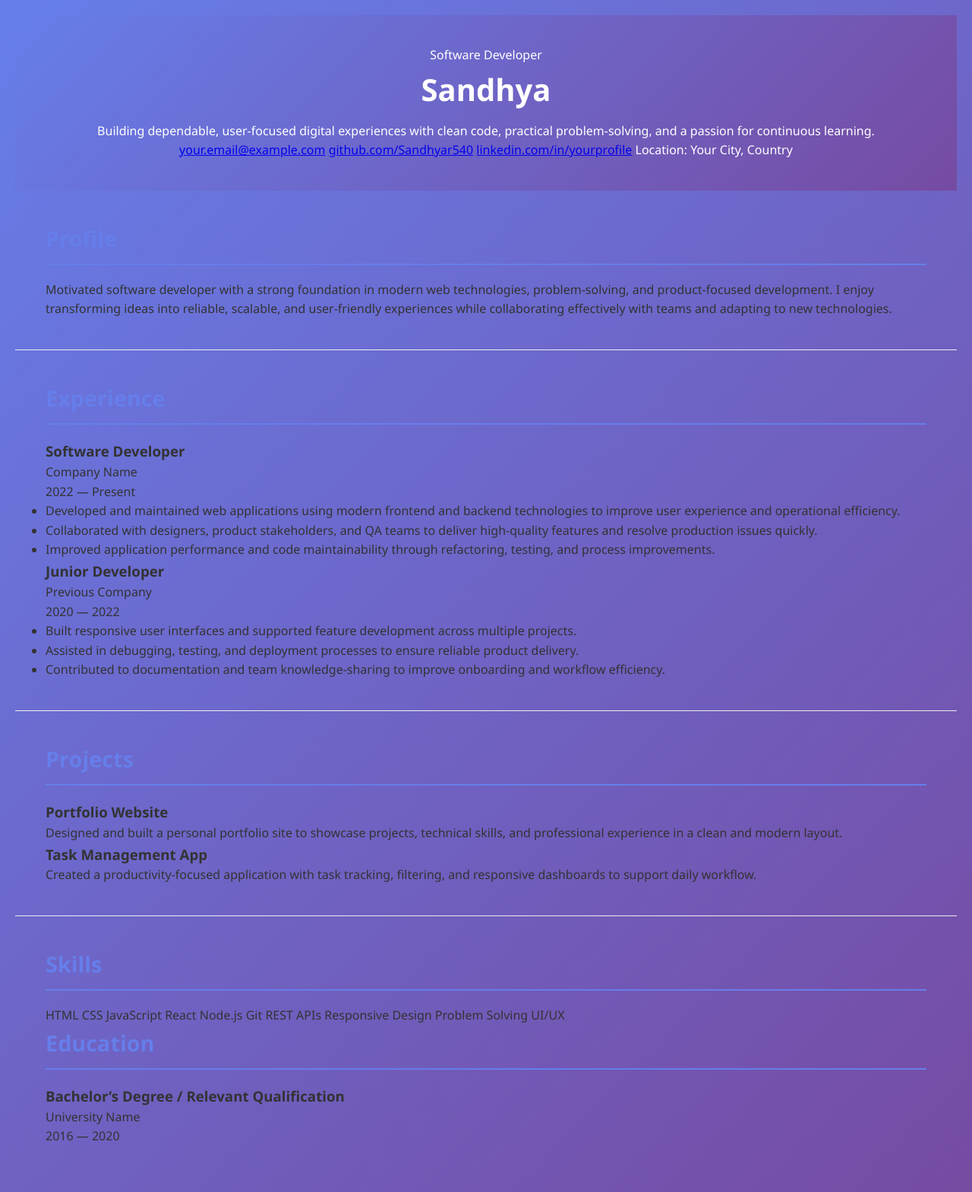
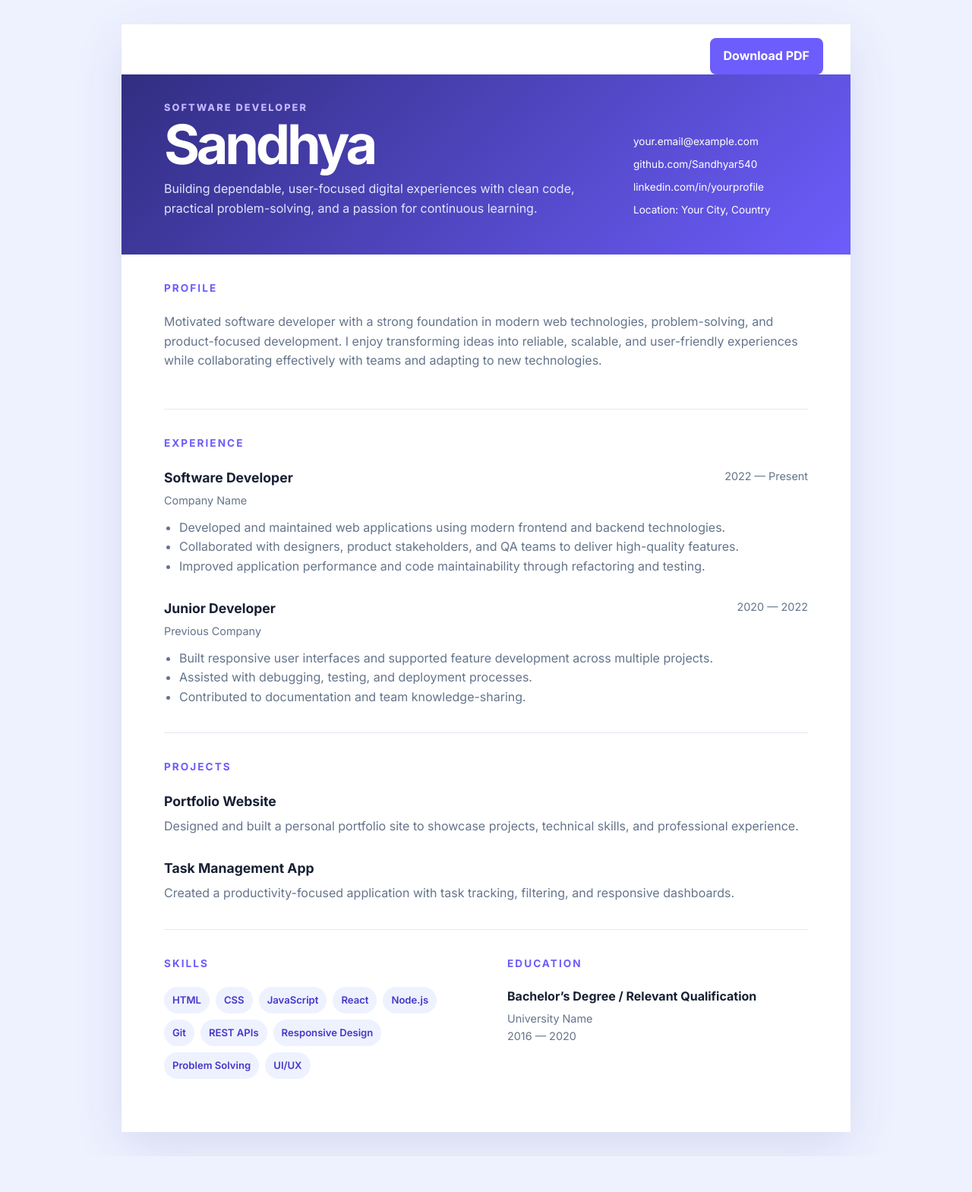
Before and after one commit to Sandhyar540/Sandhya, a plain HTML site: page index.html in a window 1280 px wide. Shown: the whole page at 76% size. After the commit the page ends 1522 px from the top, so only its background shows below. Drawn offline with Linux system fonts and the light colour scheme.

Commit message:
Add print-to-PDF download button and print stylesheet

```diff
--- a/index.html
+++ b/index.html
@@ -3,31 +3,25 @@
   <head>
     <meta charset="UTF-8" />
     <meta name="viewport" content="width=device-width, initial-scale=1.0" />
-    <meta
-      name="description"
-      content="Professional resume for Sandhya - Software Developer"
-    />
+    <meta name="description" content="Professional resume for Sandhya - Software Developer" />
     <title>Sandhya | Resume</title>
     <link rel="preconnect" href="https://fonts.googleapis.com" />
     <link rel="preconnect" href="https://fonts.gstatic.com" crossorigin />
-    <link
-      href="https://fonts.googleapis.com/css2?family=Inter:wght@400;500;600;700;800&display=swap"
-      rel="stylesheet"
-    />
+    <link href="https://fonts.googleapis.com/css2?family=Inter:wght@400;500;600;700;800&display=swap" rel="stylesheet" />
     <link rel="stylesheet" href="styles.css" />
   </head>
   <body>
     <div class="page-shell">
+      <div class="toolbar" aria-label="Resume actions">
+        <button type="button" class="print-button" onclick="window.print()">Download PDF</button>
+      </div>
+
       <header class="hero">
         <div class="hero__content">
           <p class="eyebrow">Software Developer</p>
           <h1>Sandhya</h1>
-          <p class="tagline">
-            Building dependable, user-focused digital experiences with clean code,
-            practical problem-solving, and a passion for continuous learning.
-          </p>
+          <p class="tagline">Building dependable, user-focused digital experiences with clean code, practical problem-solving, and a passion for continuous learning.</p>
         </div>
-
         <div class="hero__meta">
           <a href="mailto:your.email@example.com">your.email@example.com</a>
           <a href="https://github.com/Sandhyar540" target="_blank" rel="noreferrer">github.com/Sandhyar540</a>
@@ -38,133 +32,31 @@
 
       <main class="resume">
         <section class="section">
-          <div class="section__title-wrap">
-            <h2>Profile</h2>
-          </div>
-          <p class="plain-text">
-            Motivated software developer with a strong foundation in modern web
-            technologies, problem-solving, and product-focused development. I enjoy
-            transforming ideas into reliable, scalable, and user-friendly
-            experiences while collaborating effectively with teams and adapting to
-            new technologies.
-          </p>
+          <h2>Profile</h2>
+          <p>Motivated software developer with a strong foundation in modern web technologies, problem-solving, and product-focused development. I enjoy transforming ideas into reliable, scalable, and user-friendly experiences while collaborating effectively with teams and adapting to new technologies.</p>
         </section>
 
         <section class="section">
-          <div class="section__title-wrap">
-            <h2>Experience</h2>
-          </div>
-
+          <h2>Experience</h2>
           <article class="entry">
-            <div class="entry__header">
-              <div>
-                <h3>Software Developer</h3>
-                <p class="entry__company">Company Name</p>
-              </div>
-              <span class="entry__date">2022 — Present</span>
-            </div>
-            <ul>
-              <li>
-                Developed and maintained web applications using modern frontend and
-                backend technologies to improve user experience and operational
-                efficiency.
-              </li>
-              <li>
-                Collaborated with designers, product stakeholders, and QA teams to
-                deliver high-quality features and resolve production issues quickly.
-              </li>
-              <li>
-                Improved application performance and code maintainability through
-                refactoring, testing, and process improvements.
-              </li>
-            </ul>
+            <div class="entry__header"><div><h3>Software Developer</h3><p class="entry__company">Company Name</p></div><span class="entry__date">2022 — Present</span></div>
+            <ul><li>Developed and maintained web applications using modern frontend and backend technologies.</li><li>Collaborated with designers, product stakeholders, and QA teams to deliver high-quality features.</li><li>Improved application performance and code maintainability through refactoring and testing.</li></ul>
           </article>
-
           <article class="entry">
-            <div class="entry__header">
-              <div>
-                <h3>Junior Developer</h3>
-                <p class="entry__company">Previous Company</p>
-              </div>
-              <span class="entry__date">2020 — 2022</span>
-            </div>
-            <ul>
-              <li>
-                Built responsive user interfaces and supported feature development
-                across multiple projects.
-              </li>
-              <li>
-                Assisted in debugging, testing, and deployment processes to ensure
-                reliable product delivery.
-              </li>
-              <li>
-                Contributed to documentation and team knowledge-sharing to improve
-                onboarding and workflow efficiency.
-              </li>
-            </ul>
+            <div class="entry__header"><div><h3>Junior Developer</h3><p class="entry__company">Previous Company</p></div><span class="entry__date">2020 — 2022</span></div>
+            <ul><li>Built responsive user interfaces and supported feature development across multiple projects.</li><li>Assisted with debugging, testing, and deployment processes.</li><li>Contributed to documentation and team knowledge-sharing.</li></ul>
           </article>
         </section>
 
         <section class="section">
-          <div class="section__title-wrap">
-            <h2>Projects</h2>
-          </div>
-
-          <article class="entry project">
-            <div class="entry__header">
-              <div>
-                <h3>Portfolio Website</h3>
-              </div>
-            </div>
-            <p>
-              Designed and built a personal portfolio site to showcase projects,
-              technical skills, and professional experience in a clean and modern
-              layout.
-            </p>
-          </article>
-
-          <article class="entry project">
-            <div class="entry__header">
-              <div>
-                <h3>Task Management App</h3>
-              </div>
-            </div>
-            <p>
-              Created a productivity-focused application with task tracking,
-              filtering, and responsive dashboards to support daily workflow.
-            </p>
-          </article>
+          <h2>Projects</h2>
+          <article class="entry project"><h3>Portfolio Website</h3><p>Designed and built a personal portfolio site to showcase projects, technical skills, and professional experience.</p></article>
+          <article class="entry project"><h3>Task Management App</h3><p>Created a productivity-focused application with task tracking, filtering, and responsive dashboards.</p></article>
         </section>
 
         <section class="section two-column">
-          <div>
-            <div class="section__title-wrap">
-              <h2>Skills</h2>
-            </div>
-            <div class="skill-list">
-              <span>HTML</span>
-              <span>CSS</span>
-              <span>JavaScript</span>
-              <span>React</span>
-              <span>Node.js</span>
-              <span>Git</span>
-              <span>REST APIs</span>
-              <span>Responsive Design</span>
-              <span>Problem Solving</span>
-              <span>UI/UX</span>
-            </div>
-          </div>
-
-          <div>
-            <div class="section__title-wrap">
-              <h2>Education</h2>
-            </div>
-            <div class="entry education">
-              <h3>Bachelor’s Degree / Relevant Qualification</h3>
-              <p class="entry__company">University Name</p>
-              <p class="entry__date">2016 — 2020</p>
-            </div>
-          </div>
+          <div><h2>Skills</h2><div class="skill-list"><span>HTML</span><span>CSS</span><span>JavaScript</span><span>React</span><span>Node.js</span><span>Git</span><span>REST APIs</span><span>Responsive Design</span><span>Problem Solving</span><span>UI/UX</span></div></div>
+          <div><h2>Education</h2><div class="entry education"><h3>Bachelor’s Degree / Relevant Qualification</h3><p class="entry__company">University Name</p><p class="entry__date">2016 — 2020</p></div></div>
         </section>
       </main>
     </div>
--- a/styles.css
+++ b/styles.css
@@ -1,184 +1,31 @@
-/* General Styles */
-* {
-    margin: 0;
-    padding: 0;
-    box-sizing: border-box;
-}
-
-body {
-    font-family: 'Segoe UI', Tahoma, Geneva, Verdana, sans-serif;
-    line-height: 1.6;
-    color: #333;
-    background: linear-gradient(135deg, #667eea 0%, #764ba2 100%);
-    min-height: 100vh;
-    padding: 20px;
-}
-
-.container {
-    max-width: 800px;
-    margin: 0 auto;
-    background: white;
-    border-radius: 10px;
-    box-shadow: 0 10px 30px rgba(0, 0, 0, 0.3);
-    overflow: hidden;
-}
-
-/* Header */
-header {
-    background: linear-gradient(135deg, #667eea 0%, #764ba2 100%);
-    color: white;
-    padding: 40px;
-    text-align: center;
-}
-
-header h1 {
-    font-size: 2.5em;
-    margin-bottom: 10px;
-    font-weight: 700;
-}
-
-header .subtitle {
-    font-size: 1.2em;
-    opacity: 0.9;
-    margin-bottom: 20px;
-}
-
-.contact-info {
-    display: flex;
-    justify-content: center;
-    flex-wrap: wrap;
-    gap: 20px;
-    font-size: 0.95em;
-}
-
-.contact-info p {
-    margin: 0;
-}
-
-.contact-info a {
-    color: white;
-    text-decoration: none;
-    border-bottom: 1px solid rgba(255, 255, 255, 0.5);
-    transition: border-bottom 0.3s;
-}
-
-.contact-info a:hover {
-    border-bottom: 1px solid white;
-}
-
-/* Sections */
-.section {
-    padding: 40px;
-    border-bottom: 1px solid #eee;
-}
-
-.section:last-of-type {
-    border-bottom: none;
-}
-
-.section h2 {
-    color: #667eea;
-    font-size: 1.8em;
-    margin-bottom: 20px;
-    padding-bottom: 10px;
-    border-bottom: 2px solid #667eea;
-}
-
-/* Experience and Education */
-.experience-item,
-.education-item {
-    margin-bottom: 25px;
-}
-
-.experience-item h3,
-.education-item h3 {
-    font-size: 1.3em;
-    color: #333;
-    margin-bottom: 5px;
-}
-
-.company,
-.school {
-    color: #666;
-    font-style: italic;
-    margin-bottom: 10px;
-}
-
-.experience-item ul {
-    margin-left: 20px;
-    margin-top: 10px;
-}
-
-.experience-item li {
-    margin-bottom: 8px;
-    color: #555;
-}
-
-/* Skills Grid */
-.skills-grid {
-    display: grid;
-    grid-template-columns: repeat(auto-fit, minmax(200px, 1fr));
-    gap: 20px;
-    margin-top: 20px;
-}
-
-.skill {
-    background: #f5f5f5;
-    padding: 20px;
-    border-radius: 8px;
-    border-left: 4px solid #667eea;
-    transition: transform 0.3s, box-shadow 0.3s;
-}
-
-.skill:hover {
-    transform: translateY(-5px);
-    box-shadow: 0 5px 15px rgba(102, 126, 234, 0.2);
-}
-
-.skill h3 {
-    color: #667eea;
-    font-size: 1.1em;
-    margin-bottom: 10px;
-}
-
-.skill p {
-    color: #666;
-    font-size: 0.95em;
-}
-
-/* Footer */
-footer {
-    background: #f5f5f5;
-    padding: 20px;
-    text-align: center;
-    color: #999;
-    border-top: 1px solid #eee;
-}
-
-/* Responsive Design */
-@media (max-width: 600px) {
-    header {
-        padding: 30px 20px;
-    }
-
-    header h1 {
-        font-size: 1.8em;
-    }
-
-    .contact-info {
-        flex-direction: column;
-        gap: 10px;
-    }
-
-    .section {
-        padding: 25px 20px;
-    }
-
-    .section h2 {
-        font-size: 1.4em;
-    }
-
-    .skills-grid {
-        grid-template-columns: 1fr;
-    }
-}
+* { box-sizing: border-box; }
+:root { --ink: #172033; --muted: #64748b; --accent: #6d5dfc; --line: #e2e8f0; }
+body { margin: 0; padding: 32px 16px; color: var(--ink); background: #eef2ff; font-family: Inter, Arial, sans-serif; line-height: 1.6; }
+.page-shell { max-width: 960px; margin: auto; background: #fff; box-shadow: 0 20px 60px #312e811f; }
+.toolbar { display: flex; justify-content: flex-end; padding: 18px 36px 0; }
+.print-button { border: 0; border-radius: 8px; padding: 11px 18px; color: #fff; background: var(--accent); font: inherit; font-weight: 700; cursor: pointer; }
+.print-button:hover { background: #5848e8; }
+.hero { display: flex; justify-content: space-between; gap: 32px; padding: 34px 56px 48px; color: #fff; background: linear-gradient(135deg, #312e81, #6d5dfc); }
+.hero h1 { margin: 2px 0 10px; font-size: clamp(2.4rem, 7vw, 4.5rem); line-height: 1; letter-spacing: -.06em; }
+.eyebrow { margin: 0; color: #c4b5fd; font-size: .8rem; font-weight: 800; letter-spacing: .16em; text-transform: uppercase; }
+.tagline { max-width: 570px; margin: 0; color: #e0e7ff; }
+.hero__meta { display: grid; align-content: end; gap: 8px; min-width: 230px; font-size: .85rem; }
+.hero__meta a { color: #fff; text-decoration: none; }
+.resume { padding: 0 56px 36px; }
+.section { padding: 34px 0; border-bottom: 1px solid var(--line); }
+.section h2 { margin: 0 0 20px; color: var(--accent); font-size: .85rem; letter-spacing: .15em; text-transform: uppercase; }
+.section p { color: var(--muted); }
+.entry { margin: 0 0 28px; }
+.entry:last-child { margin-bottom: 0; }
+.entry__header { display: flex; justify-content: space-between; gap: 20px; }
+.entry h3 { margin: 0 0 4px; font-size: 1.1rem; }
+.entry__company, .entry__date { margin: 0; color: var(--muted); font-size: .9rem; }
+.entry__date { white-space: nowrap; }
+.entry ul { margin: 12px 0 0; padding-left: 20px; color: var(--muted); }
+.project p { margin: 6px 0 0; }
+.two-column { display: grid; grid-template-columns: 1fr 1fr; gap: 56px; border-bottom: 0; }
+.skill-list { display: flex; flex-wrap: wrap; gap: 8px; }
+.skill-list span { padding: 7px 11px; border-radius: 999px; color: #4338ca; background: #eef2ff; font-size: .82rem; font-weight: 600; }
+.education h3 { font-size: 1rem; }
+@media (max-width: 680px) { body { padding: 0; } .toolbar { padding: 16px 20px 0; } .hero { display: block; padding: 28px 20px 36px; } .hero__meta { margin-top: 24px; } .resume { padding: 0 20px 24px; } .two-column { grid-template-columns: 1fr; gap: 28px; } .entry__header { display: block; } .entry__date { display: block; margin-top: 4px; } }
+@media print { body { padding: 0; background: #fff; } .page-shell { box-shadow: none; max-width: none; } .toolbar { display: none; } .hero { padding-top: 34px; } a { color: inherit; text-decoration: none; } }
```
